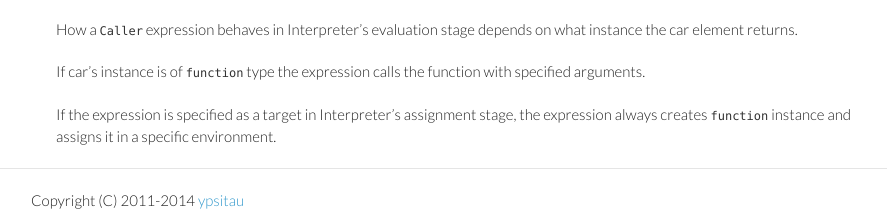
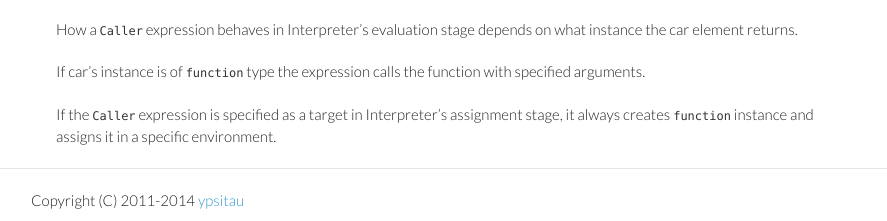
Before and after one commit to rudidude86/gura-lang.github.io, a Jekyll site: the page built from documents/Syntax.md, in a window 1280 px wide and 900 px high, scrolled down 15268 px. Shown: the part 676-897 px from the top of the window, without its empty margins (184-1071 px from the left). Built offline with Jekyll 4.4.1, drawn with Linux system fonts in a browser that asks for light colours; Markdown is read by kramdown in place of the engine named in the settings.

Commit message:
updated documents

```diff
--- a/documents/Syntax.md
+++ b/documents/Syntax.md
@@ -830,5 +830,5 @@ depends on what instance the car element returns.
 If car's instance is of `function` type
 the expression calls the function with specified arguments.
 
-If the expression is specified as a target in Interpreter's assignment stage,
-the expression always creates `function` instance and assigns it in a specific environment.
+If the `Caller` expression is specified as a target in Interpreter's assignment stage,
+it always creates `function` instance and assigns it in a specific environment.
```
